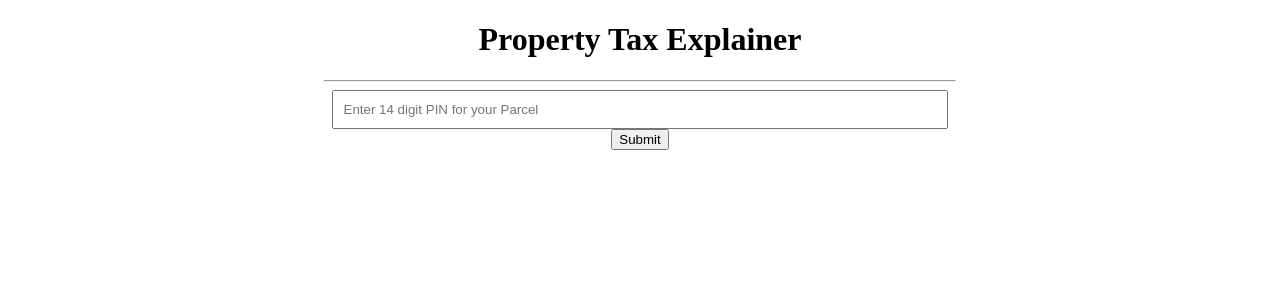
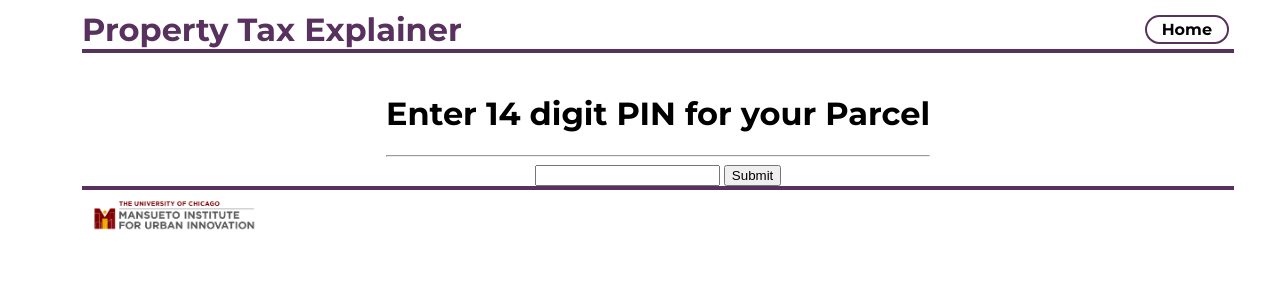
Before and after one commit to divij-sinha/ptax-project-update, a FastAPI app: page / in a window 1280 px wide. Shown: the top 300 px of the page. Run offline with FastAPI, Linux system fonts and the light colour scheme; some web fonts are replaced.

Commit message:
Added styling

```diff
--- a/app/templates/index.html
+++ b/app/templates/index.html
@@ -4,45 +4,38 @@
     <meta charset="UTF-8">
     <meta name="viewport" content="width=device-width, initial-scale=1.0">
     <title>{{ title }}</title>
-    <style>
-        .content-container {
-            width: 50%;
-            margin: auto;
-        }
-        .header-container {
-            position: relative;
-            text-align: center;
-        }
-        .input-container {
-            display: flex;
-            justify-content: center;
-            align-items: center;
-            margin-bottom: 20px;
-            text-align: center;
-        }
-        input[type="text"] {
-            width: 80ch;
-            padding: 10px;
-        }
-    </style>
+    <link rel="stylesheet" href="{{ url_for('assets', path='style.css') }}" >
 </head>
 <body>
-    <div class="content-container">
-        <div class="header-container">
-            <h1>Property Tax Explainer</h1>
+    <div id="app">
+        <!-- Navigation Bar -->
+        <div id="nav">
+            <div id="nav-title">
+                <span class="sw-title">Property Tax Explainer</span>
+            </div>
+            <div id="nav-buttons">
+                <a class="nav-button" href="/">Home</a>
+            </div>
         </div>
-        <hr />
-        <div class="input-container">
-            <form action="/submit" method="post">
-                <input
-                    type="text"
-                    name="pin"
-                    placeholder="Enter 14 digit PIN for your Parcel"
-                />
-                <button type="submit">Submit</button>
-            </form>
+
+        <!-- Content Section -->
+        <div class="content-container">
+            <h1>Enter 14 digit PIN for your Parcel</h1>
+            <hr />
+            <div class="input-container">
+                <form action="/submit" method="post">
+                    <center><input type="text" name="pin" placeholder=""/>
+                    <button type="submit">Submit</button></center>
+                </form>
+            </div>
         </div>
-        <div class="body-container text-left"></div>
+
+        <!-- Footer -->
+        <div id="footer">
+            <div id="footer-text">
+                <img src="/assets/mansueto_logo.png" alt="Mansueto Institute Logo" class="logo-img" />
+            </div>
+        </div>
     </div>
 </body>
 </html>
```
